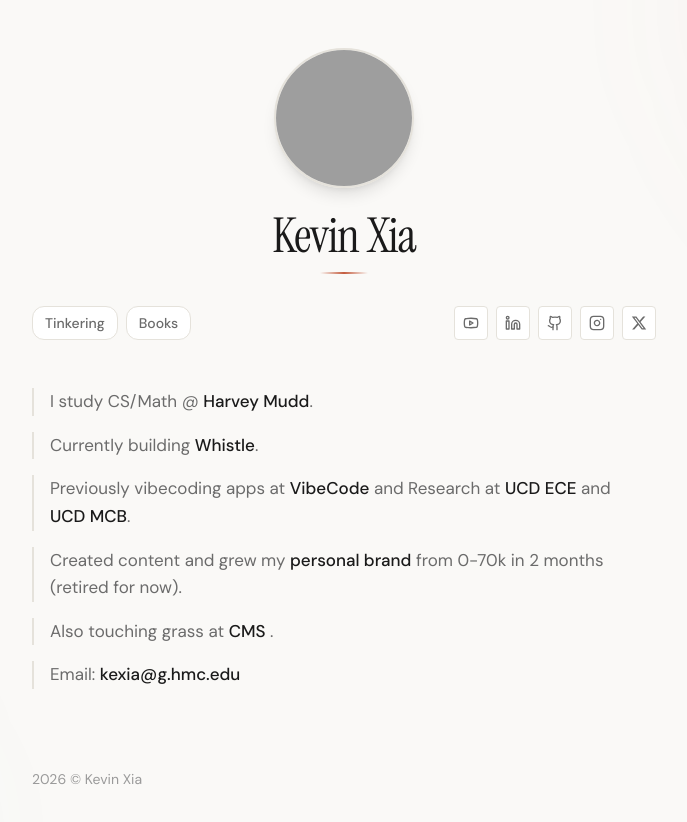
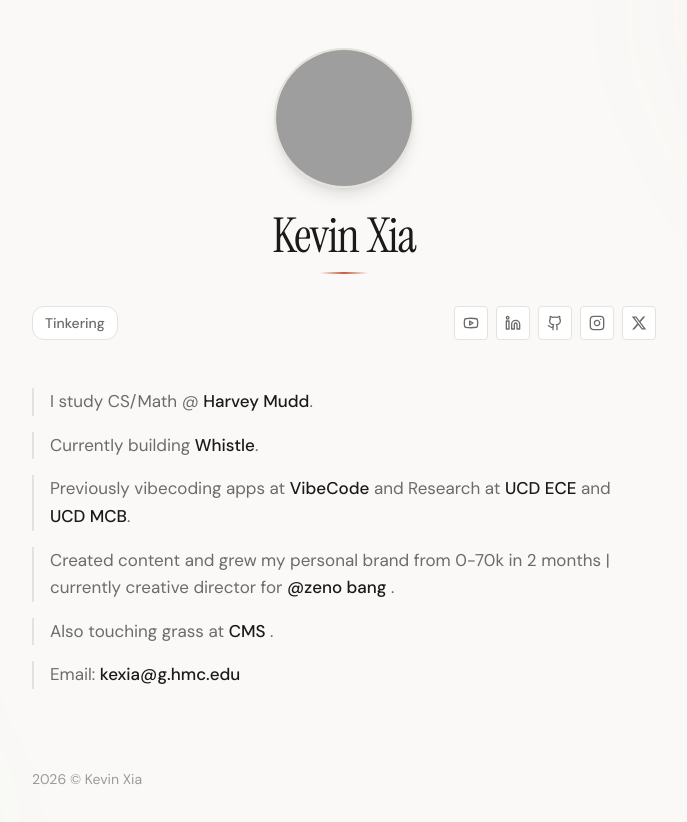
Before and after one commit to bamboo-fx/Kevin, a Next.js app: page / in a window 1280 px wide. Shown: the top 822 px of the page, without its empty margins (296-983 px from the left). Built offline with nearby package versions, Linux system fonts and the light colour scheme; grey boxes are pictures that could not be loaded.

Commit message:
social media

```diff
--- a/src/components/sections/bio.tsx
+++ b/src/components/sections/bio.tsx
@@ -15,11 +15,11 @@ const bioItems = [
     ]
   },
   {
-    text: "Created content and grew my",
+    text: "Created content and grew my personal brand from 0-70k in 2 months | currently creative director for",
     links: [
-      { label: "personal brand", href: "https://www.instagram.com/kev_xia/" }
+      { label: "@zeno bang", href: "https://www.instagram.com/_zeno.bang/" }
     ],
-    suffix: "from 0-70k in 2 months (retired for now)."
+    suffix: "."
   },
   {
     text: "Also touching grass at",
--- a/src/components/sections/header.tsx
+++ b/src/components/sections/header.tsx
@@ -47,10 +47,6 @@ const sections = [
     label: "Tinkering",
     href: "/tinkering",
   },
-  {
-    label: "Books",
-    href: "/books",
-  }
 ];
 
 export function Header() {
--- a/src/components/sections/interests.tsx
+++ b/src/components/sections/interests.tsx
@@ -11,12 +11,6 @@ const interests = [
     description: "Projects & experiments",
     gradient: "from-[#8b5cf6]/10 to-[#6366f1]/10"
   },
-  {
-    label: "Books",
-    href: "/books",
-    description: "What I'm reading",
-    gradient: "from-[#4a7c59]/10 to-[#3d5a80]/10"
-  }
 ];
 
 export function Interests() {
--- a/src/components/sections/section-tabs.tsx
+++ b/src/components/sections/section-tabs.tsx
@@ -3,7 +3,7 @@
 import Link from "next/link";
 import { usePathname } from "next/navigation";
 import { useState, useEffect } from "react";
-import { BookOpen, Code } from "lucide-react";
+import { Code } from "lucide-react";
 import { useTransition } from "@/contexts/transition-context";
 
 const sections = [
@@ -12,11 +12,6 @@ const sections = [
     href: "/tinkering",
     icon: Code,
   },
-  {
-    label: "Books",
-    href: "/books",
-    icon: BookOpen,
-  }
 ];
 
 export function SectionTabs() {
```
